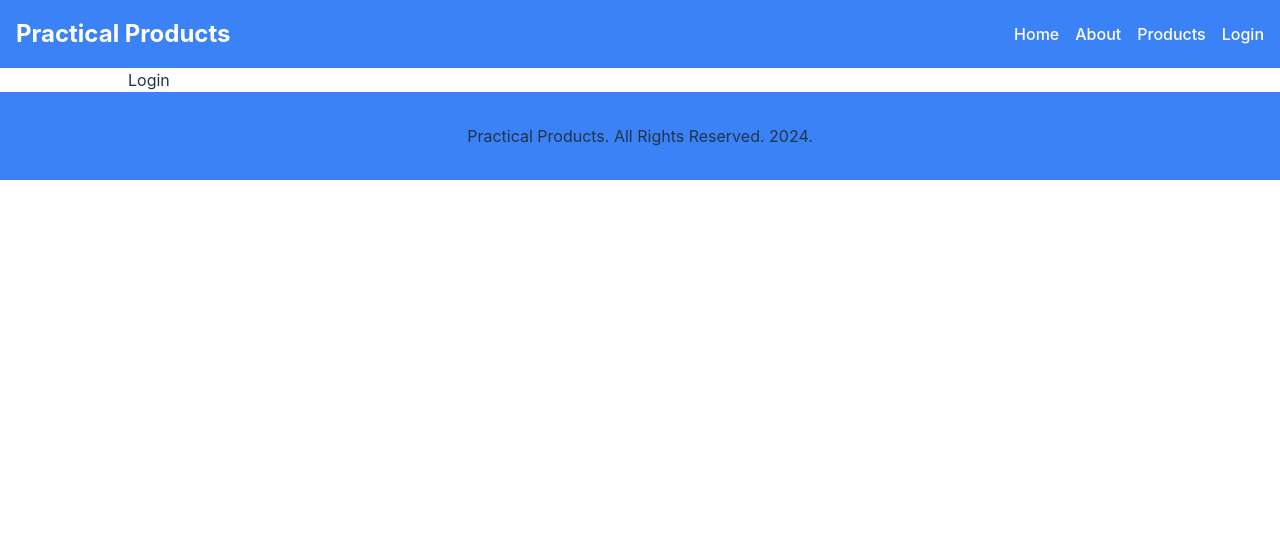
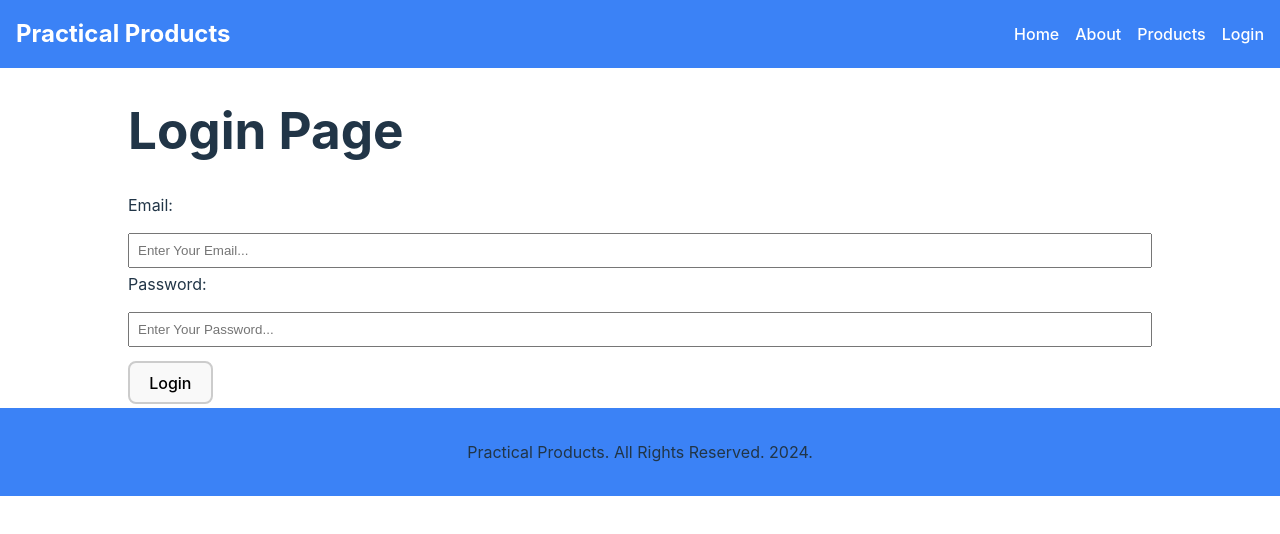
Before and after one commit to yayner2002/practical-products, a React (Vite) app: page /login in a window 1280 px wide. Shown: the top 534 px of the page. Built offline with nearby package versions, Linux system fonts and the light colour scheme.

Commit message:
added the event

```diff
--- a/src/components/Footer.jsx
+++ b/src/components/Footer.jsx
@@ -1,11 +1,14 @@
 function Footer() {
+  const currentYear = new Date().getFullYear();
   return (
-    <div style={{
-      padding: "16px",
-      textAlign: "center",
-      backgroundColor: "#3B82F6",
-    }}>
-      <p>Practical Products. All Rights Reserved. 2024.</p>
+    <div
+      style={{
+        padding: "16px",
+        textAlign: "center",
+        backgroundColor: "#3B82F6",
+      }}
+    >
+      <p>Practical Products. All Rights Reserved. { currentYear }.</p>
     </div>
   );
 }
--- a/src/screens/Login.jsx
+++ b/src/screens/Login.jsx
@@ -1,8 +1,60 @@
-
 const Login = () => {
   return (
-    <div>Login</div>
-  )
-}
+    <form>
+      <h1>Login Page</h1>
+      <div
+        style={{
+          display: "flex",
+          flexDirection: "column",
+          gap: "1rem",
+          marginBottom: "4px",
+          marginTop: "4px",
+        }}
+      >
+        <label htmlFor="email">Email:</label>
+        <input
+          style={{
+            padding: "8px",
+          }}
+          type="email"
+          placeholder="Enter Your Email..."
+          name="email"
+        />
+      </div>
+      <div
+        style={{
+          display: "flex",
+          flexDirection: "column",
+          gap: "1rem",
+          marginBottom: "4px",
+          marginTop: "4px",
+        }}
+      >
+        <label htmlFor="password">Password:</label>
+        <input
+          style={{
+            padding: "8px",
+          }}
+          type="password"
+          placeholder="Enter Your Password..."
+          name="password"
+        />
+      </div>
 
-export default Login
+      <div>
+        <button
+          style={{
+            marginBottom: "4px",
+            marginTop: "10px",
+            border: "2px solid #ccc",
+            textAlign: "center",
+          }}
+        >
+          Login
+        </button>
+      </div>
+    </form>
+  );
+};
+
+export default Login;
```
